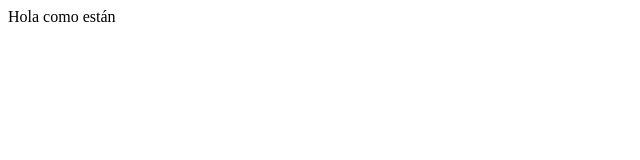
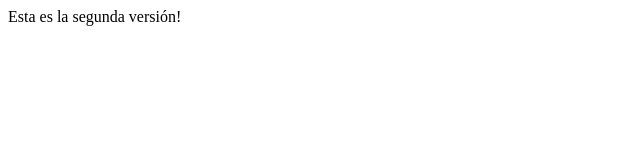
Before and after one commit to Clase1345/REPOSITORIOF, a plain HTML site: page index.html in a window 1280 px wide. Shown: the full height of the page, 0-640 px from the left. Drawn offline with Linux system fonts and the light colour scheme.

Commit message:
Segundo commit
Esta es una segunda prueba de como subo información  github

```diff
--- a/index.html
+++ b/index.html
@@ -5,6 +5,6 @@
     <title>Document</title>
 </head>
 <body>
-    Hola como están
+    Esta es la segunda versión!
 </body>
 </html>
```
